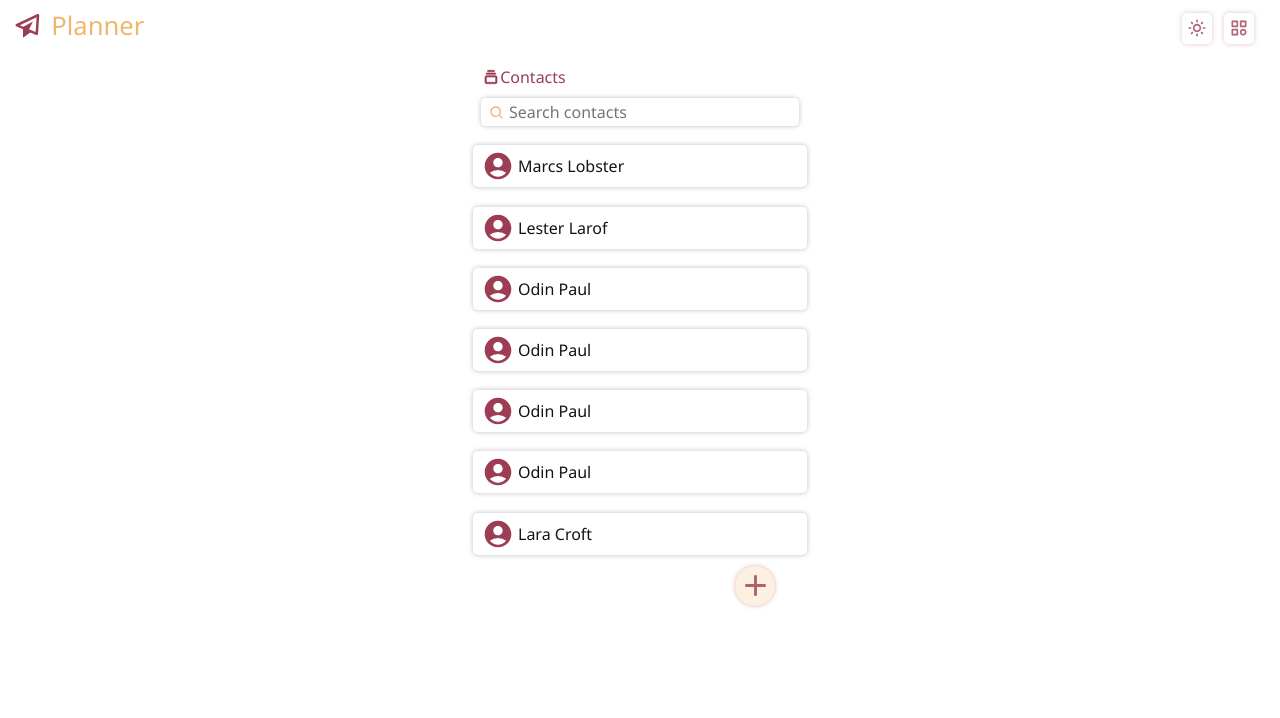
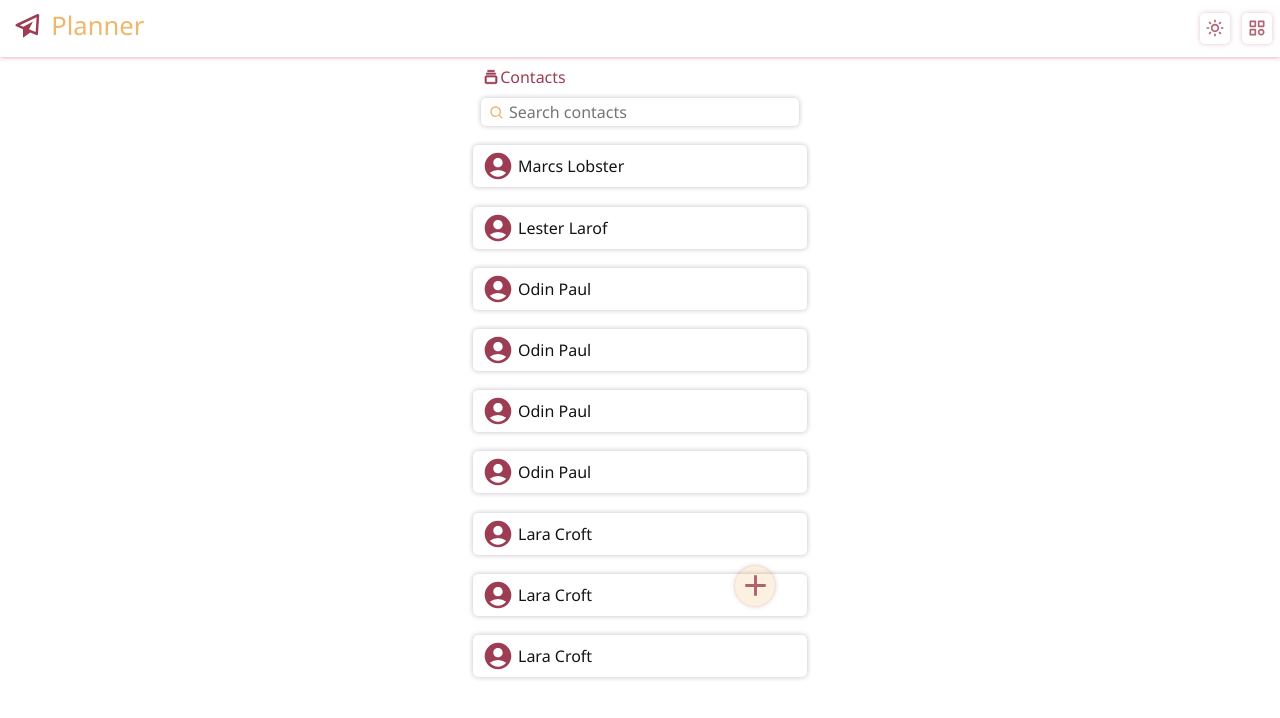
Before and after one commit to KainNhantumbo/Planner-App, a React (Create React App) app: page /contacts in a window 1280 px wide. Shown: the top 718 px of the page. Built offline with nearby package versions, Linux system fonts and the light colour scheme.

Commit message:
Refactor: Added dynamic colors to header.

```diff
--- a/src/App.js
+++ b/src/App.js
@@ -18,6 +18,7 @@ import ContactsForm from './pages/ContactsForm';
 import ContactPreviewer from './pages/ContactPreviwer';
 import Home from './pages/Home';
 import { ThemeProvider } from 'styled-components';
+import { colors, darkcolors } from './styles/colors';
 
 function App() {
 	const [menuStatus, setMenuStatus] = useState('none');
@@ -36,9 +37,9 @@ function App() {
 			: setIconMode({ icon: <BiSun />, name: 'sun' });
 	};
 
-
 	return (
 		<>
+			<ThemeProvider theme={colors}>
 				<GlobalStyles />
 				<HeaderContainer>
 					<div className='logoSection'>
@@ -92,6 +93,7 @@ function App() {
 					<Route path='/contacts/add' element={<ContactsForm />} />
 					<Route path='/contacts/previewer' element={<ContactPreviewer />} />
 				</Routes>
+			</ThemeProvider>
 		</>
 	);
 }
--- a/src/scripts/contactsdb.js
+++ b/src/scripts/contactsdb.js
@@ -62,5 +62,23 @@ export const contactsDB = [
     email: 'marcs@mail.com',
     website: 'jasdf.has.co.jp',
     adress: 'Matola, Sao Damasceno'
+  },{
+    id: 3834679665223434,
+    name: 'Lara',
+    surname: 'Croft',
+    phone: 788513489561,
+    celular: 6511648,
+    email: 'marcs@mail.com',
+    website: 'jasdf.has.co.jp',
+    adress: 'Matola, Sao Damasceno'
+  },{
+    id: 3834567665223434,
+    name: 'Lara',
+    surname: 'Croft',
+    phone: 788513489561,
+    celular: 6511648,
+    email: 'marcs@mail.com',
+    website: 'jasdf.has.co.jp',
+    adress: 'Matola, Sao Damasceno'
   },
 ];
--- a/src/styles/colors.js
+++ b/src/styles/colors.js
@@ -1,9 +1,19 @@
 export const colors = {
 	primaryColor: '156, 61, 84',
 	secondaryColor: '238, 183, 107',
-	backgroundColor: '255, 255, 25',
+	backgroundColor: '255, 255, 255',
 	textColor: '20,20,20',
 	darkColor: '56, 32, 57',
 	whiteColor: '255, 255, 255',
   shadows: '0, 174, 239'
 };
+
+export const darkcolors = {
+	primaryColor: '0,0,0',
+	secondaryColor: '238, 183, 107',
+	backgroundColor: '255, 255, 255',
+	textColor: '20,20,20',
+	darkColor: '56, 32, 57',
+	whiteColor: '255, 255, 255',
+  shadows: '0, 174, 239'
+};
--- a/src/styles/contact-form.js
+++ b/src/styles/contact-form.js
@@ -65,7 +65,7 @@ export const FormContainer = styled.section`
 			border: none;
 			border-style: none;
 			border-radius: 5px;
-			background: rgba(${colors.primaryColor});
+			background: rgba(${({theme}) => theme.primaryColor});
 			padding: 5px;
 			color: rgb(${colors.whiteColor});
 			font-weight: 500;
--- a/src/styles/globalstyles.js
+++ b/src/styles/globalstyles.js
@@ -17,5 +17,6 @@ export const GlobalStyles = createGlobalStyle`
     color: rgb(${colors.textColor});
     padding-top: 3.8em;
     position: relative;
+    background: rgb(${({theme})=> theme.backgroundColor});
   }
 `;
--- a/src/styles/header.js
+++ b/src/styles/header.js
@@ -1,5 +1,4 @@
 import styled from 'styled-components';
-import { colors } from './colors';
 
 export const HeaderContainer = styled.section`
 	position: fixed;
@@ -7,12 +6,14 @@ export const HeaderContainer = styled.section`
 	top: 0;
 	width: 100%;
 	z-index: 50;
+	background: rgb(${({theme})=> theme.backgroundColor});
+	box-shadow: 0 0 5px rgba(${({theme})=> theme.primaryColor}, 0.5);
 
 	.logoSection {
 		font-size: 1.6rem;
 		font-weight: 500;
 		position: relative;
-		padding: 0.5em 1em;
+		padding: 0.5em .3em;
 		display: flex;
 		justify-content: flex-end;
 		gap: .5em;
@@ -21,7 +22,7 @@ export const HeaderContainer = styled.section`
 			transform: rotate(0deg);
 			width: 30px;
 			height: 30px;
-			color: rgb(${colors.primaryColor});
+			color: rgb(${({theme})=> theme.primaryColor});
 			position: absolute;
 			left: 0.5em;
 			top: 0.4em;
@@ -30,7 +31,7 @@ export const HeaderContainer = styled.section`
 		span {
 			position: absolute;
 			left: 1em;
-			color: rgba(${colors.secondaryColor});
+			color: rgba(${({theme})=> theme.secondaryColor});
 			padding-left: 1em;
 		}
 
@@ -40,12 +41,12 @@ export const HeaderContainer = styled.section`
 			background: none;
 			border-radius: 5px;
 			padding: 1px 5px;
-			box-shadow: 0 0 5px rgba(${colors.primaryColor}, 0.3);
+			box-shadow: 0 0 5px rgba(${({theme})=> theme.primaryColor}, 0.3);
 			outline: none;
-			color: rgba(${colors.primaryColor}, 0.8);
+			color: rgba(${({theme})=> theme.primaryColor}, 0.8);
 
 			:hover {
-				color: rgba(${colors.darkColor}, 0.3);
+				color: rgba(${({theme})=> theme.darkColor}, 0.3);
 				transition: all 200ms ease-out;
 			}
 
@@ -55,6 +56,7 @@ export const HeaderContainer = styled.section`
 				text-transform: uppercase;
 				font-weight: 500;
 			}
+
 			svg {
 				@keyframes svgSlide {
 					from {
@@ -86,7 +88,7 @@ export const HeaderContainer = styled.section`
 		}
 		animation: identifier 500ms ease forwards;
 		transition: 500ms ease;
-		background-color: rgba(${colors.secondaryColor}, 0.3);
+		background-color: rgba(${({theme})=> theme.secondaryColor}, 0.3);
 		backdrop-filter: blur(10px);
 		padding: 1em;
 
@@ -106,7 +108,7 @@ export const HeaderContainer = styled.section`
 				border-radius: 5px;
 
 				:hover {
-					background: rgba(${colors.primaryColor}, 0.3);
+					background: rgba(${({theme})=> theme.primaryColor}, 0.3);
 				}
 
 				a {
```
Lines whose indentation alone changed are shown as unchanged.
